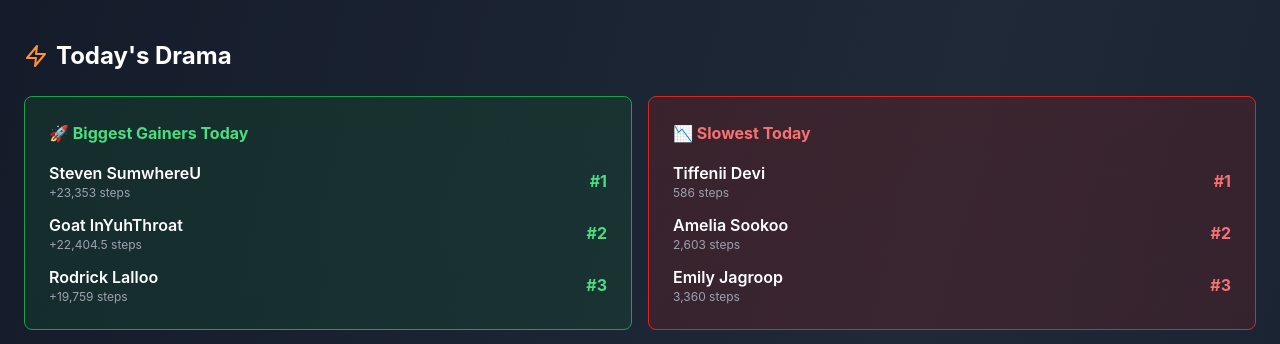
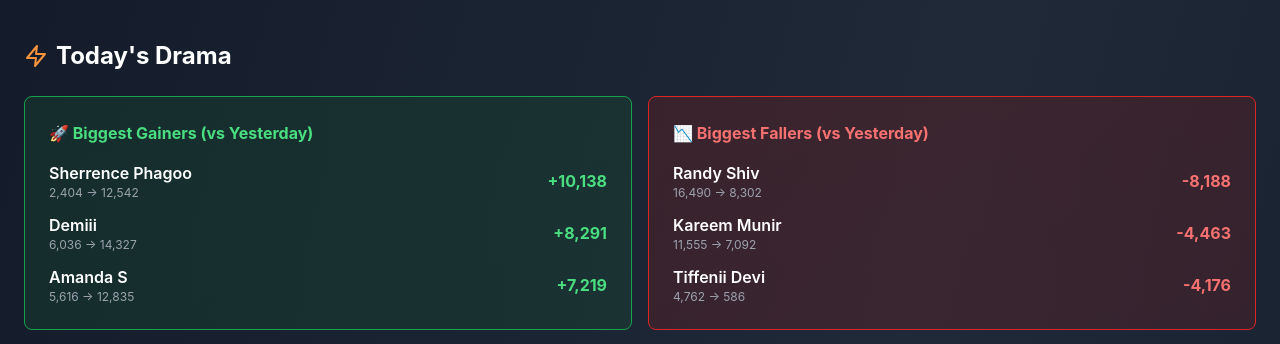
Before and after one commit to randytheshiv/september-stompers, a Next.js app: page / in a window 1280 px wide. Shown: the part 1101-1445 px from the top of the page. Built offline with nearby package versions, Linux system fonts and the light colour scheme; no server answers.

Commit message:
Update index.js

```diff
--- a/pages/index.js
+++ b/pages/index.js
@@ -572,36 +572,72 @@ export default function StompersApp() {
               {/* Biggest Gainers */}
               <div className="bg-gradient-to-br from-green-900/30 to-green-800/20 border border-green-600 rounded-lg p-4 md:p-6">
                 <h3 className="text-green-400 font-bold mb-4 flex items-center gap-2">
-                  🚀 Biggest Gainers Today
+                  🚀 Biggest Gainers (vs Yesterday)
                 </h3>
                 <div className="space-y-3">
-                  {dayRankings.slice(0, 3).map((player, idx) => (
+                  {(() => {
+                    if (selectedDay === 1) {
+                      return <div className="text-gray-400 text-sm">No previous day to compare</div>;
+                    }
+
+                    const todaySteps = getDailySteps(selectedDay);
+                    const yesterdaySteps = getDailySteps(selectedDay - 1);
+
+                    const changes = data.players.map(player => ({
+                      name: player,
+                      today: todaySteps[player] || 0,
+                      yesterday: yesterdaySteps[player] || 0,
+                      change: (todaySteps[player] || 0) - (yesterdaySteps[player] || 0)
+                    }))
+                    .sort((a, b) => b.change - a.change)
+                    .slice(0, 3);
+
+                    return changes.map((player) => (
                       <div key={player.name} className="flex justify-between items-center">
                         <div>
                           <div className="font-semibold text-sm md:text-base">{getDisplayName(player.name)}</div>
-                        <div className="text-xs text-gray-400">+{player.steps.toLocaleString()} steps</div>
+                          <div className="text-xs text-gray-400">{player.yesterday.toLocaleString()} → {player.today.toLocaleString()}</div>
                         </div>
-                      <div className="text-green-400 font-bold">#{idx + 1}</div>
+                        <div className="text-green-400 font-bold">+{player.change.toLocaleString()}</div>
                       </div>
-                  ))}
+                    ));
+                  })()}
                 </div>
               </div>
 
               {/* Biggest Losers */}
               <div className="bg-gradient-to-br from-red-900/30 to-red-800/20 border border-red-600 rounded-lg p-4 md:p-6">
                 <h3 className="text-red-400 font-bold mb-4 flex items-center gap-2">
-                  📉 Slowest Today
+                  📉 Biggest Fallers (vs Yesterday)
                 </h3>
                 <div className="space-y-3">
-                  {dayRankings.slice(-3).reverse().map((player, idx) => (
+                  {(() => {
+                    if (selectedDay === 1) {
+                      return <div className="text-gray-400 text-sm">No previous day to compare</div>;
+                    }
+
+                    const todaySteps = getDailySteps(selectedDay);
+                    const yesterdaySteps = getDailySteps(selectedDay - 1);
+
+                    const changes = data.players.map(player => ({
+                      name: player,
+                      today: todaySteps[player] || 0,
+                      yesterday: yesterdaySteps[player] || 0,
+                      change: (todaySteps[player] || 0) - (yesterdaySteps[player] || 0)
+                    }))
+                    .sort((a, b) => a.change - b.change)
+                    .slice(0, 3);
+
+                    return changes.map((player) => (
                       <div key={player.name} className="flex justify-between items-center">
                         <div>
                           <div className="font-semibold text-sm md:text-base">{getDisplayName(player.name)}</div>
-                        <div className="text-xs text-gray-400">{player.steps.toLocaleString()} steps</div>
+                          <div className="text-xs text-gray-400">{player.yesterday.toLocaleString()} → {player.today.toLocaleString()}</div>
                         </div>
-                      <div className="text-red-400 font-bold">#{dayRankings.length - dayRankings.indexOf(player)}</div>
+                        <div className="text-red-400 font-bold">{player.change.toLocaleString()}</div>
                       </div>
-                  ))}
+                    ));
+                  })()}
                 </div>
               </div>
 
```
Lines whose indentation alone changed are shown as unchanged.
